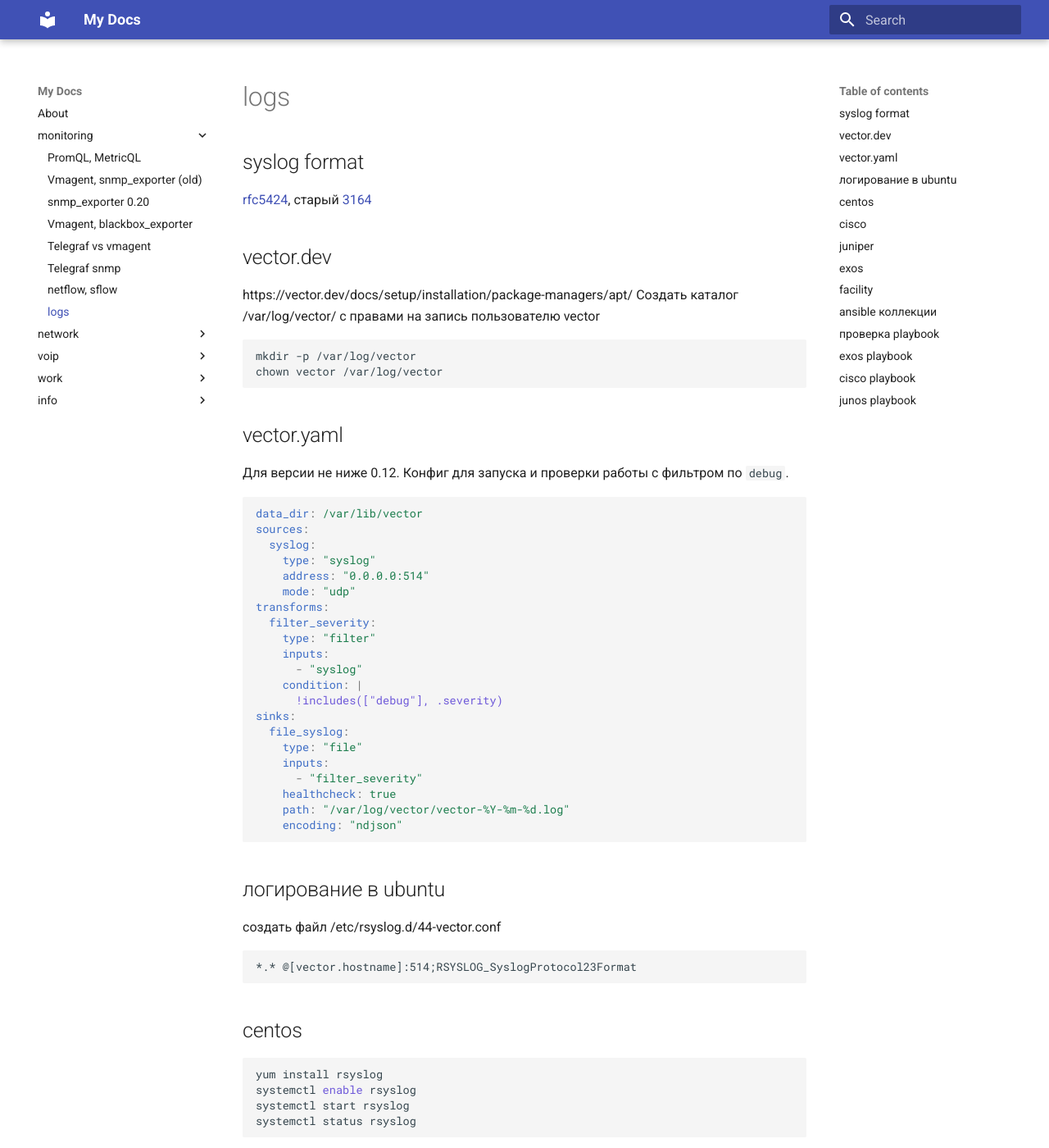
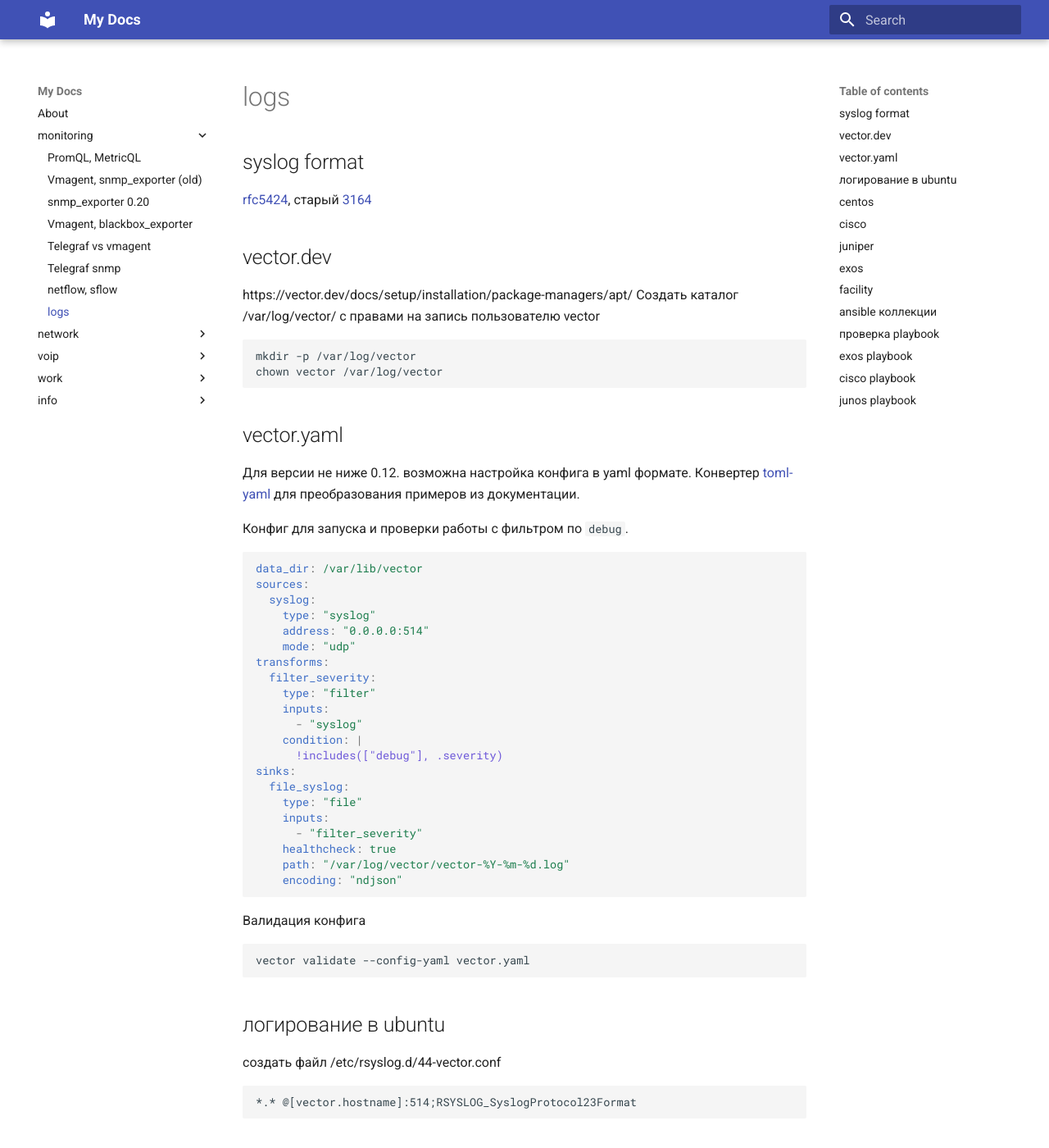
Before and after one commit to v98765/v98765.github.io, an MkDocs documentation site: the page built from docs/monitoring/logs.md, in a window 1280 px wide and 1400 px high. Shown: the whole window at 82% size. Built offline with MkDocs 1.6.1 and Material for MkDocs 9.7.7, drawn with Linux system fonts in a browser that asks for light colours; some of the changed text lies outside the part shown.

Commit message:
monitoring/logs.md fix playbook, vector validate info

````diff
--- a/docs/monitoring/logs.md
+++ b/docs/monitoring/logs.md
@@ -13,7 +13,9 @@
 
 ## vector.yaml
 
-Для версии не ниже 0.12.
+Для версии не ниже 0.12. возможна настройка конфига в yaml формате.
+Конвертер [toml-yaml](https://www.convertsimple.com/convert-toml-to-yaml/) для преобразования примеров из документации.
+
 Конфиг для запуска и проверки работы с фильтром по `debug`.
 
 ```yaml
@@ -38,6 +40,11 @@
     healthcheck: true
     path: "/var/log/vector/vector-%Y-%m-%d.log"
     encoding: "ndjson"
+```
+
+Валидация конфига
+```sh
+vector validate --config-yaml vector.yaml
 ```
 
 ## логирование в ubuntu
@@ -237,6 +244,13 @@
       cli_command:
         command: copy running-config startup-config
 ```
+
+Для mds команда попроще
+```text
+logging server {{ ip }} 7 facility {{ Facility }}
+```
+В итоге в логах все равно нет facility.
+
 
 ## junos playbook
 
````
Also changed, not shown: other parts of docs/monitoring/logs.md (+2 -2 lines).
